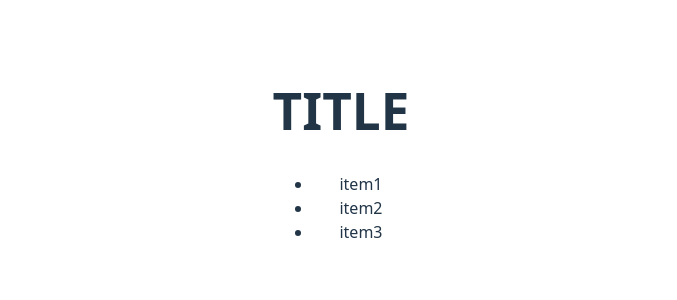
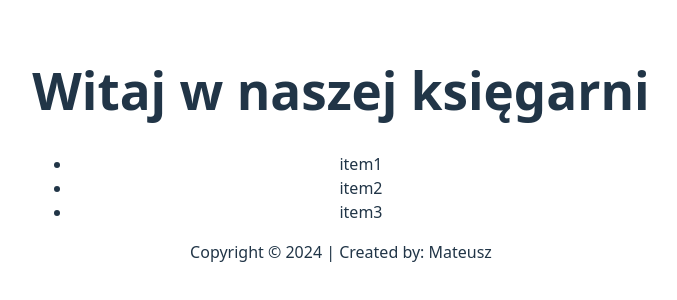
Before and after one commit to matwjablonski/react-apt-0226, a React (Vite) app in the folder my-app/: page / in a window 1280 px wide. Shown: the part 246-546 px from the top of the page, without its empty margins (299-976 px from the left). Built offline with nearby package versions, Linux system fonts and the light colour scheme.

Commit message:
task 2 - init

```diff
--- a/my-app/src/App.tsx
+++ b/my-app/src/App.tsx
@@ -1,16 +1,22 @@
 import './App.css'
+import { Header } from './components/Header/Header'
 
 function App() {
   const items = ['item1', 'item2', 'item3']
+  const appTitle = "Witaj w naszej księgarni"
 
   return (
     <div>
-      <h1>TITLE</h1>
+      <Header appTitle={appTitle} />
+
       <ul>
         {items.map((item) => (
           <li key={item}>{item}</li>
         ))}
       </ul>
+      <footer>
+        <p>Copyright © 2024 | Created by: Mateusz</p>
+      </footer>
     </div>
   )
 }
--- /dev/null
+++ b/my-app/src/components/Header/Header.tsx
@@ -0,0 +1,12 @@
+
+type HeaderProps = {
+    appTitle?: string;
+}
+
+export const Header = ({ appTitle = "Witaj!" }: HeaderProps) => {
+    return (
+        <header>
+            <h1>{appTitle}</h1>
+        </header>
+    )
+}
```
Also changed, not shown: my-app/src/components/Footer/Footer.tsx (added, +12 -0 lines).
